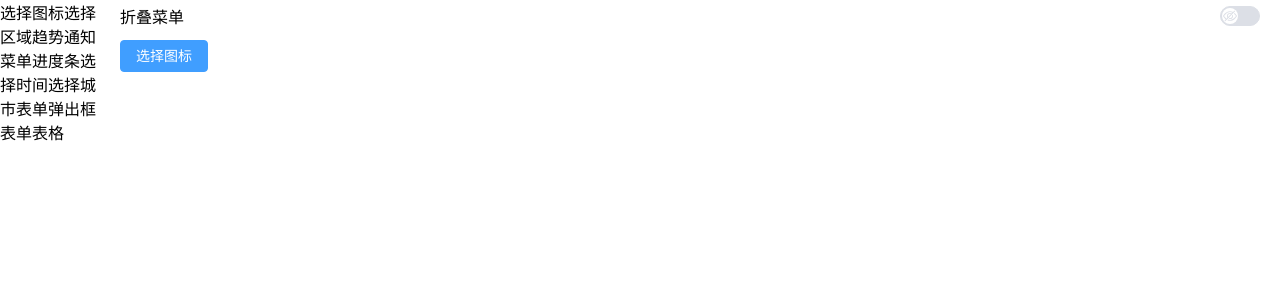
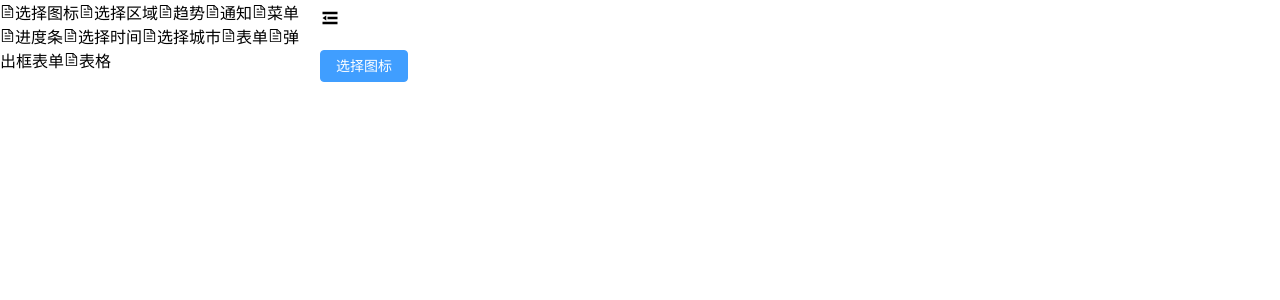
Before and after one commit to IsDyh01/ui-components, a Vue app: page /chooseIcon in a window 1280 px wide. Shown: the top 300 px of the page. Built offline with nearby package versions, Linux system fonts and the light colour scheme.

Commit message:
feat: 优化菜单

```diff
--- a/src/components/menu/src/menu.tsx
+++ b/src/components/menu/src/menu.tsx
@@ -1,11 +1,10 @@
-import { defineComponent, PropType, useAttrs } from "vue";
-
-import "./style/index.scss";
+import { defineComponent, PropType, useAttrs, ref, watch } from "vue";
 
 import { MenuItemType } from "./types";
 
-import * as ElementPlusIconsVue from "@element-plus/icons-vue";
-import { useRouter } from "vue-router";
+import { useRoute, useRouter } from "vue-router";
+
+import SvgIcon from "../../svgIcon/SvgIcon.vue";
 
 //使用tsx进行递归渲染菜单，tsx/jsx只能使用export default方式导出组件
 export default defineComponent({
@@ -14,15 +13,15 @@ export default defineComponent({
       type: Array as PropType<MenuItemType[]>,
       required: true,
     },
-    defaultActive: {
-      type: String,
-      default: "",
-    },
   },
-  setup(props, ctx) {
+  setup(props) {
     const router = useRouter();
+    const route = useRoute();
     //传递给该组件且未在props中绑定的属性
     const attrs = useAttrs();
+
+    // 默认展开的菜单项
+    const defaultActive = ref<string>("");
 
     // 菜单的点击事件
     const menuItemClick = (item: any) => {
@@ -34,15 +33,12 @@ export default defineComponent({
     //递归渲染菜单,返回一段tsx代码
     const renderMenu = (data: MenuItemType[]) => {
       return data.map((item: any) => {
-        //处理图标
-        item.i = (ElementPlusIconsVue as any)[item.icon];
-
         //处理插槽，如果item有孩子菜单，就需要处理一个插槽，插入到sub-menu组件中
         const slots = {
           title: () => {
             return (
               <>
-                {/* <item.i /> */}
+                <SvgIcon iconName={item.icon}></SvgIcon>
                 <span>{item.title}</span>
               </>
             );
@@ -62,7 +58,7 @@ export default defineComponent({
         } else {
           return (
             <el-menu-item index={item.index} onClick={menuItemClick}>
-              {/* <item.i /> */}
+              <SvgIcon iconName={item.icon}></SvgIcon>
               <span>{item.title}</span>
             </el-menu-item>
           );
@@ -70,14 +66,23 @@ export default defineComponent({
       });
     };
 
-    //
+    watch(
+      () => route.path,
+      (newVal: string) => {
+        // 拿到路由路径
+        defaultActive.value = newVal;
+      },
+      {
+        immediate: true,
+      }
+    );
 
     //返回渲染函数，渲染函数返回vnode --> 使用jsx形式的vnode
     return () => {
       return (
         <el-menu
           class="el-menu-vertical-demo"
-          default-active={props.defaultActive}
+          default-active={defaultActive.value}
           {...attrs}
         >
           {renderMenu(props.data)}
--- a/src/components/menu/src/style/index.scss
+++ /dev/null
@@ -1,8 +0,0 @@
-.el-menu-vertical-demo:not(.el-menu--collapse) {
-  width: 100px;
-  svg {
-    width: 1em;
-    height: 1em;
-    margin-right: 4px;
-  }
-}
--- a/src/components/menu/src/types.ts
+++ b/src/components/menu/src/types.ts
@@ -2,8 +2,6 @@
 export interface MenuItemType {
   // 导航的图标
   icon?: string;
-  // 处理之后的图标
-  i?: any;
   // 导航的名字
   title: string;
   // 导航的标识
--- /dev/null
+++ b/src/components/svgIcon/SvgIcon.vue
@@ -0,0 +1,17 @@
+<template>
+  <el-icon :size="size">
+    <component :is="iconName"></component>
+  </el-icon>
+</template>
+<script lang="ts" setup>
+withDefaults(
+  defineProps<{
+    iconName: string;
+    size?: number;
+  }>(),
+  {
+    size: 15,
+  }
+);
+</script>
+<style lang="scss" scoped></style>
--- a/src/main.ts
+++ b/src/main.ts
@@ -8,8 +8,6 @@ import ElementPlus from "element-plus";
 import "element-plus/dist/index.css";
 
 import * as ElementPlusIconsVue from "@element-plus/icons-vue";
-
-import { toLine } from "./utils/index";
 
 //既可以全部将组件引入注册，也可以按需引入注册
 // import ChooseIconPlugin from "./components/chooseIcon" --> 按需引入
@@ -27,7 +25,7 @@ app.use(UI);
 
 //全局注册图标,并且图标名字都为el-icon-name开头
 for (const [key, component] of Object.entries(ElementPlusIconsVue)) {
-  app.component(`el-icon-${toLine(key)}`, component);
+  app.component(key, component);
 }
 
 app.mount("#app");
--- a/src/router/index.ts
+++ b/src/router/index.ts
@@ -74,6 +74,7 @@ const routes: RouteRecordRaw[] = [
     path: "/",
     component: () => import("../views/layout/layout.vue"),
     children: allRoutes,
+    redirect: "/chooseIcon",
   },
 ];
 
--- a/src/views/layout/NavHeader/NavHeader.vue
+++ b/src/views/layout/NavHeader/NavHeader.vue
@@ -1,26 +1,47 @@
 <template>
   <div id="nav-header">
-    <div>折叠菜单</div>
-    <div class="switchTheme">
+    <div class="icon">
+      <SvgIcon
+        iconName="Fold"
+        :size="20"
+        v-if="!collapse"
+        @click="emits('update:collapse', true)"
+      ></SvgIcon>
+      <SvgIcon
+        iconName="Expand"
+        :size="20"
+        v-else
+        @click="emits('update:collapse', false)"
+      ></SvgIcon>
+    </div>
+    <!-- <div class="switchTheme">
       <el-switch
         v-model="switchStatus"
         :active-action-icon="view"
         :inactive-action-icon="hide"
       />
-    </div>
+    </div> -->
   </div>
 </template>
 <script lang="ts" setup>
-import { ref } from "vue";
-import { Hide, View } from "@element-plus/icons-vue";
-const hide = ref(Hide);
-const view = ref(View);
-const switchStatus = ref<boolean>(false);
+import SvgIcon from "../../../components/svgIcon/SvgIcon.vue";
+
+defineProps<{
+  collapse: boolean;
+}>();
+
+const emits = defineEmits<{
+  (e: "update:collapse", val: boolean): void;
+}>();
 </script>
 <style scoped lang="scss">
 #nav-header {
+  height: 100%;
   display: flex;
   align-items: center;
   justify-content: space-between;
+  .icon {
+    cursor: pointer;
+  }
 }
 </style>
--- a/src/views/layout/NavSide/NavSide.vue
+++ b/src/views/layout/NavSide/NavSide.vue
@@ -1,9 +1,6 @@
 <template>
   <div id="nav-side">
-    <ui-recursionMenu
-      :data="menuList"
-      :default-active="defaultMenuIndex"
-    ></ui-recursionMenu>
+    <ui-recursionMenu :data="menuList"></ui-recursionMenu>
   </div>
 </template>
 <script lang="ts" setup>
@@ -11,7 +8,6 @@ import { onMounted, ref } from "vue";
 import { allRoutes } from "../../../router/index";
 import { MenuItemType } from "../../../components/menu/src/types";
 let menuList = ref<MenuItemType[]>([]);
-const defaultMenuIndex = ref<string>("");
 const handlerRoutesToMenuList = (routes: any[]) => {
   if (Array.isArray(routes)) {
     const list = routes.map(
@@ -41,7 +37,6 @@ const handlerRoutesToMenuList = (routes: any[]) => {
 
 onMounted(() => {
   menuList.value = handlerRoutesToMenuList(allRoutes)!;
-  defaultMenuIndex.value = menuList.value[0].index;
 });
 </script>
 <style scoped lang="scss">
--- a/src/views/layout/layout.vue
+++ b/src/views/layout/layout.vue
@@ -8,7 +8,7 @@
       <!-- 主内容区域 -->
       <el-main>
         <el-header>
-          <NavHeader></NavHeader>
+          <NavHeader v-model:collapse="collapse"></NavHeader>
         </el-header>
         <div class="router-container">
           <!-- 放置子路由 -->
@@ -19,8 +19,10 @@
   </div>
 </template>
 <script lang="ts" setup>
+import { ref } from "vue";
 import NavSide from "./NavSide/NavSide.vue";
 import NavHeader from "./NavHeader/NavHeader.vue";
+const collapse = ref<boolean>(false);
 </script>
 <style scoped lang="scss">
 #layout {
@@ -29,16 +31,17 @@ import NavHeader from "./NavHeader/NavHeader.vue";
     height: 100%;
   }
   .el-aside {
-    width: 100px;
+    // width: 100px;
   }
   .el-main {
-    padding: 0 0px 20px 0;
+    padding: 0 0px 0px 0;
   }
   .el-header {
     height: 40px;
   }
   .router-container {
-    padding: 0 20px;
+    padding: 10px 20px !important;
+    box-sizing: border-box;
     height: calc(100% - 40px);
     overflow-y: auto;
     &::-webkit-scrollbar {
--- a/src/views/menu/menu.vue
+++ b/src/views/menu/menu.vue
@@ -2,10 +2,7 @@
   <div class="container">
     <div>
       <span>无限层级菜单</span>
-      <ui-recursionMenu
-        :data="data2"
-        defaultActive="3-1-1-1"
-      ></ui-recursionMenu>
+      <ui-recursionMenu :data="data2"></ui-recursionMenu>
     </div>
   </div>
 </template>
```
